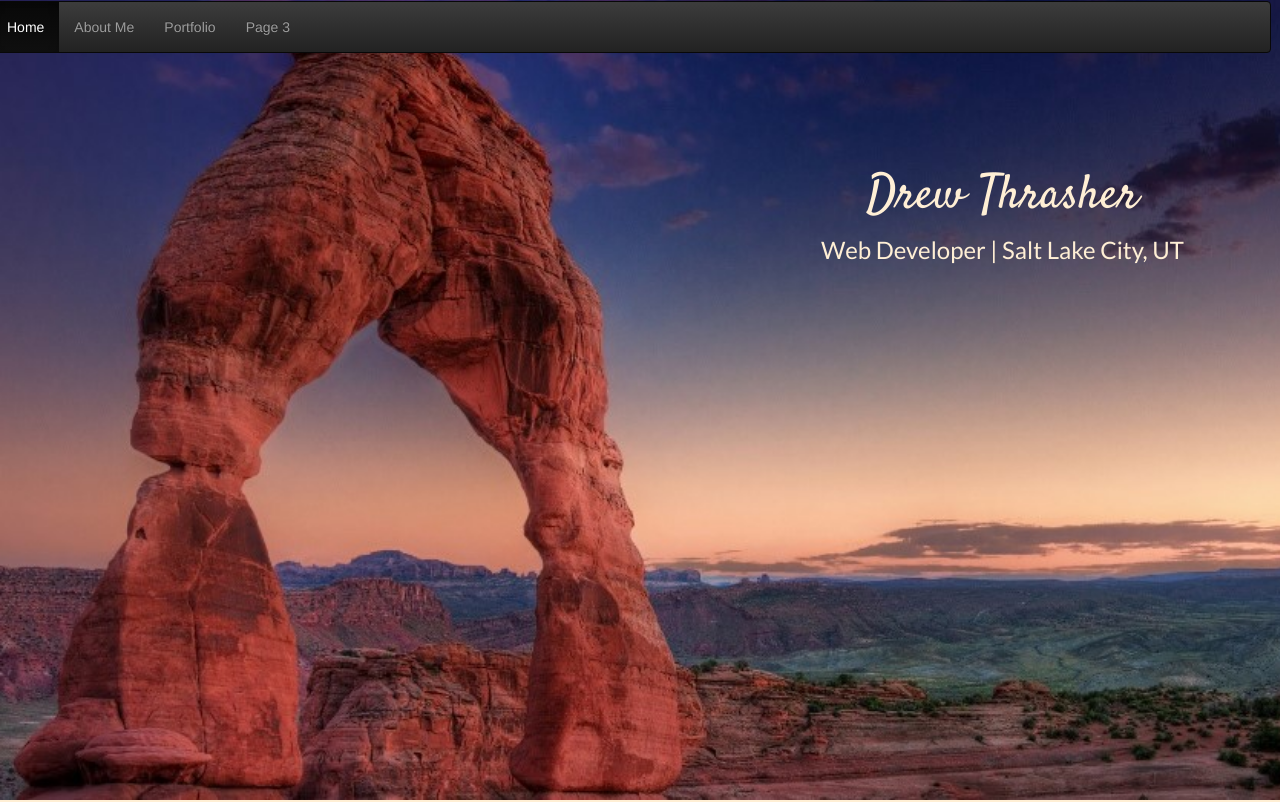
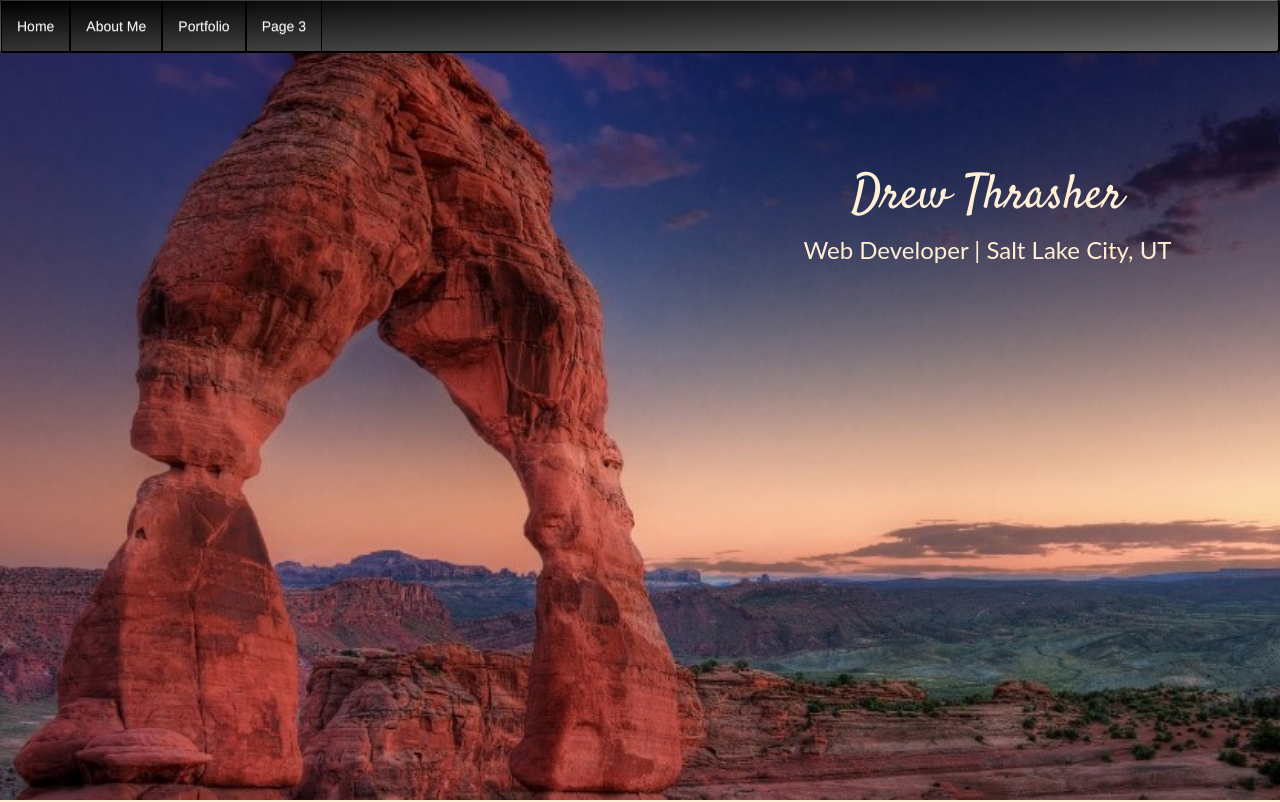
Before and after one commit to dthrasher90/homepage, a website: page public/index.html in a window 1280 px wide. Shown: the top 802 px of the page. Drawn offline with nearby package versions, Linux system fonts and the light colour scheme.

Commit message:
nav bar changes
nav bar changes

```diff
--- a/public/index.html
+++ b/public/index.html
@@ -16,9 +16,11 @@
 
     <!-- Google Fonts -->
     <link rel="stylesheet" href="path/to/font-awesome/css/font-awesome.min.css">
-    <link href='http://fonts.googleapis.com/css?family=Ubuntu:bold' rel='stylesheet' type='text/css'>
+<!--
+    <link href='https://fonts.googleapis.com/css?family=Ubuntu:bold' rel='stylesheet' type='text/css'>
 
-    <link href='http://fonts.googleapis.com/css?family=Lato:400,700' rel='stylesheet' type='text/css'>
+    <link href='https://fonts.googleapis.com/css?family=Lato:400,700' rel='stylesheet' type='text/css'>
+-->
     <link rel="stylesheet" type="text/css" href="//fonts.googleapis.com/css?family=Satisfy" />
 
     <link rel="stylesheet" href="main.css">
@@ -29,22 +31,25 @@
 
 
   <!-- Navbar content -->
-<div class="navbar">
-  <nav class="navbar navbar-inverse ">
+
+<div class="container-fluid">
+    <div class = "row">
+
+<div id="navBar">
+  <nav class="navbar">
         <ul class="nav navbar-nav">
           <li class="active"><a href="#">Home</a></li>
           <li><a href="#about">About Me</a></li>
           <li><a href="#portfolio">Portfolio</a></li>
           <li><a href="#">Page 3</a></li>
         </ul>
- </nav>
+    </nav>
+  </div>
 </div>
 
-    <div class="containerS">
 
-
-<div id="home">
     <div class="row">
+        <div id="home">
         <div class="title">
             <h1>Drew Thrasher</h1>
             <p>Web Developer | Salt Lake City, UT</p>
--- a/public/main.css
+++ b/public/main.css
@@ -6,9 +6,30 @@ body{
 
     position: fixed;
     width: 100%;
-    margin-left: -5px;
+    font: arial;
+    text-shadow: 1px, 1px, black;
+    background-color: black;
+    border-bottom: 2px solid black;
+    border-right: 2px solid black;
+    background: linear-gradient(to bottom right, black, dimgrey); /* Standard syntax */
+
 
 }
+
+#navBar a{
+
+    color:whitesmoke;
+    border-right: 1px solid black;
+    border-left: 1px solid black;
+}
+
+#navBar a:hover{
+
+    color:dimgrey;
+}
+
+
+
 #home {
     min-height: 800px;
     min-width: 100%;
@@ -76,6 +97,7 @@ body{
 
     height: 800px;
     width: 100%;
+
     font-family: arial;
     font-size: 18px;
     font-weight: bolder;
```
